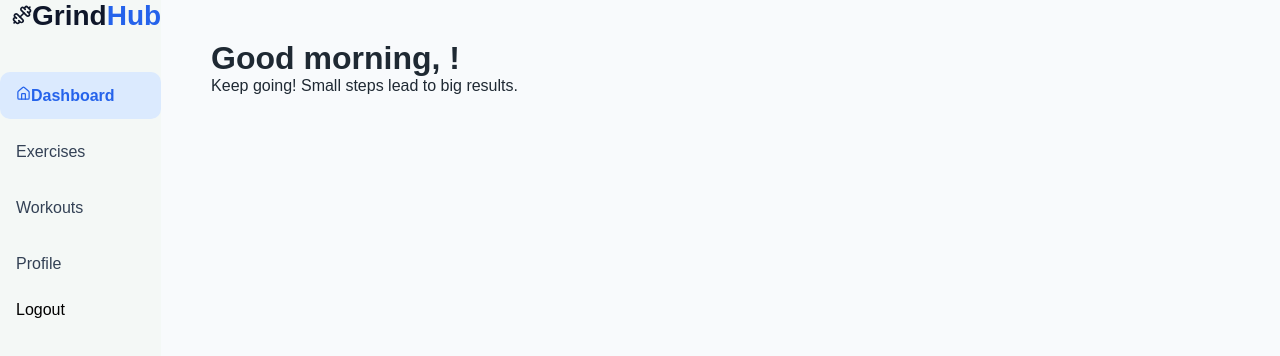
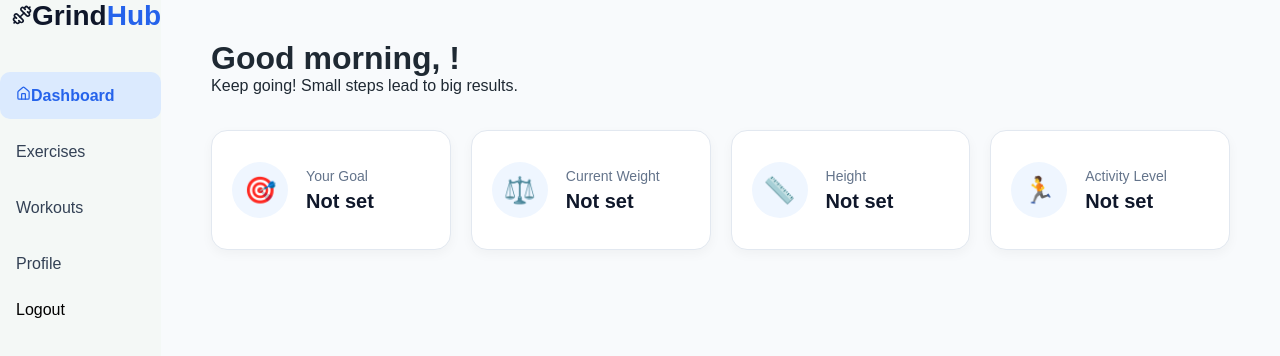
Before and after one commit to LordKN/HealthApp, a React app in the folder frontend/: page /client/dashboard in a window 1280 px wide. Shown: the top 356 px of the page. Built offline with nearby package versions, Linux system fonts and the light colour scheme; no server answers; the HTML template or start-up script is replaced by a standard one.

Commit message:
feat: Add current user stats

```diff
--- a/frontend/src/assets/css/ClientDashboard.css
+++ b/frontend/src/assets/css/ClientDashboard.css
@@ -1,10 +1,94 @@
 .client-layout {
-    display: flex;
-    min-height: 100vh;
+  display: flex;
+  min-height: 100vh;
 }
 
 .dashboard-content {
-    flex: 1;
-    padding: 40px 50px;
-    background-color: #f8fafc;
+  flex: 1;
+  padding: 40px 50px;
+  background-color: #f8fafc;
 }
+
+.client-stats {
+  display: grid;
+  grid-template-columns: repeat(4, 1fr);
+  gap: 20px;
+
+  margin-top: 40px;
+}
+
+.stat-card {
+  display: flex;
+  align-items: center;
+  gap: 18px;
+
+  padding: 24px;
+
+  background-color: white;
+  border: 1px solid #e2e8f0;
+  border-radius: 16px;
+}
+
+.stat-icon {
+  width: 56px;
+  height: 56px;
+
+  display: flex;
+  align-items: center;
+  justify-content: center;
+
+  background-color: #eff6ff;
+  border-radius: 50%;
+
+  font-size: 24px;
+}
+
+.stat-info p {
+  margin: 0 0 6px;
+
+  color: #64748b;
+  font-size: 14px;
+}
+
+.stat-info h2 {
+  margin: 0;
+
+  color: #0f172a;
+  font-size: 20px;
+}
+
+.client-stats {
+  display: grid;
+  grid-template-columns: repeat(4, 1fr);
+  gap: 20px;
+  margin-top: 35px;
+}
+
+.stat-card {
+  display: flex;
+  align-items: center;
+  gap: 18px;
+
+  min-height: 120px;
+  padding: 20px;
+
+  background-color: white;
+  border: 1px solid #e2e8f0;
+  border-radius: 16px;
+
+  box-shadow: 0 4px 12px rgba(0, 0, 0, 0.04);
+}
+
+.stat-icon {
+  width: 56px;
+  height: 56px;
+
+  flex-shrink: 0;
+
+  display: flex;
+  justify-content: center;
+  align-items: center;
+
+  border-radius: 50%;
+  font-size: 26px;
+}
--- a/frontend/src/pages/client/ClientDashboard.jsx
+++ b/frontend/src/pages/client/ClientDashboard.jsx
@@ -4,6 +4,16 @@ import { useState } from "react";
 import { useEffect } from "react";
 import { getCurrentClient } from "../../services/api.js";
 import { useAuth } from "../../context/AuthContext.jsx";
+import StatCard from "./StatCard.jsx";
+
+function formatEnum(value) {
+  if (!value) return "Not set";
+
+  return value
+    .replace(/([a-z])([A-Z])/g, "$1 $2")
+    .replace(/[_-]+/g, " ")
+    .replace(/\b\w/g, (character) => character.toUpperCase());
+}
 
 export default function ClientDashboard() {
   const [client, setClient] = useState(null);
@@ -39,6 +49,31 @@ export default function ClientDashboard() {
       <main className="dashboard-content">
         <h1>Good morning, {client?.name}!</h1>
         <p>Keep going! Small steps lead to big results.</p>
+        <div className="client-stats">
+          <StatCard
+            icon="🎯"
+            label="Your Goal"
+            value={formatEnum(client?.fitnessGoal)}
+          />
+
+          <StatCard
+            icon="⚖️"
+            label="Current Weight"
+            value={client?.weight ? `${client.weight} lb` : "Not set"}
+          />
+
+          <StatCard
+            icon="📏"
+            label="Height"
+            value={client?.height ? `${client.height} cm` : "Not set"}
+          />
+
+          <StatCard
+            icon="🏃"
+            label="Activity Level"
+            value={formatEnum(client?.activityLevel)}
+          />
+        </div>
       </main>
     </div>
   );
--- /dev/null
+++ b/frontend/src/pages/client/StatCard.jsx
@@ -0,0 +1,12 @@
+export default function StatCard({ icon, label, value }) {
+  return (
+    <div className="stat-card">
+      <div className="stat-icon">{icon}</div>
+
+      <div className="stat-info">
+        <p className="stat-label">{label}</p>
+        <h2 className="stat-value">{value}</h2>
+      </div>
+    </div>
+  );
+}
```
